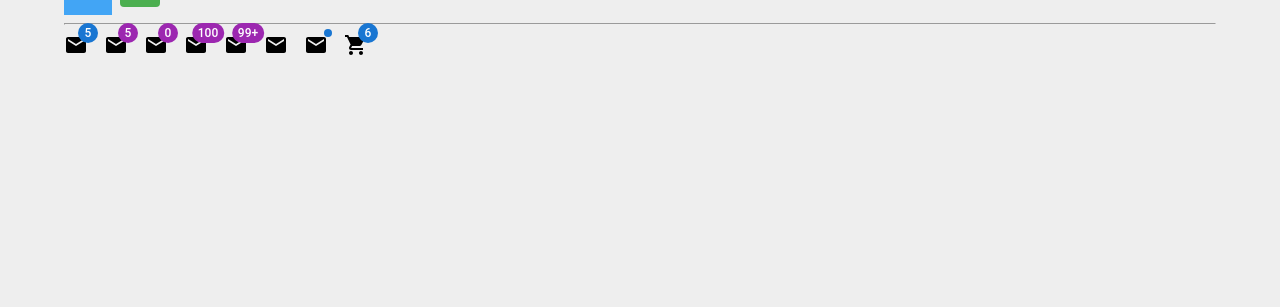
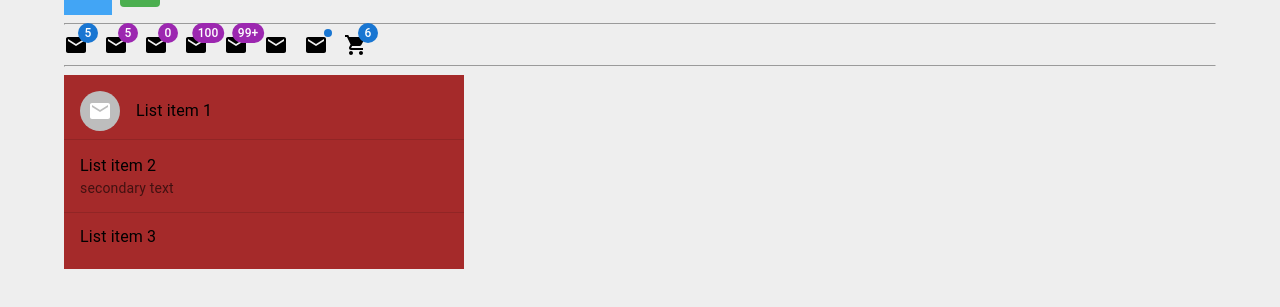
Before and after one commit to Winniequan/Learn-MUI-with-TypeScript, a React (Create React App) app: page / in a window 1280 px wide. Shown: the part 5319-5626 px from the top of the page. Before the commit the page ends 5440 px from the top, so only its background shows below. Built offline with nearby package versions, Linux system fonts and the light colour scheme.

Commit message:
Add List component

```diff
--- a/src/App.tsx
+++ b/src/App.tsx
@@ -22,6 +22,7 @@
 import { MuiBottomNavigation } from './components/MuiBottomNavigation';
 import { MuiAvatar } from './components/MuiAvatar';
 import { MuiBadge } from './components/MuiBadge';
+import { MuiList } from './components/MuiList';
 
 function App() {
   return (
@@ -70,7 +71,8 @@
       <MuiAvatar/>
       <hr />
       <MuiBadge/>
-
+     <hr/>
+     <MuiList />
     </div>
   );
 }
--- /dev/null
+++ b/src/components/MuiList.tsx
@@ -0,0 +1,42 @@
+import React from "react";
+import {
+  Box,
+  List,
+  ListItem,
+  ListItemText,
+  ListItemIcon,
+  ListItemAvatar,
+  Avatar,
+  ListItemButton,
+  Divider
+} from "@mui/material";
+import MailIcon from "@mui/icons-material/Mail";
+export const MuiList = () => {
+  return (
+    <Box sx={{ width: "400px", bgcolor: "brown" }}>
+      <List>
+        <ListItem disablePadding>
+          <ListItemButton>
+            <ListItemIcon>
+              <ListItemAvatar>
+                <Avatar>
+                  <MailIcon />
+                </Avatar>
+              </ListItemAvatar>
+            </ListItemIcon>
+            <ListItemText primary="List item 1" />
+          </ListItemButton>
+        </ListItem>
+        <Divider />
+
+        <ListItem>
+          <ListItemText primary="List item 2" secondary="secondary text" />
+        </ListItem>
+        <Divider />
+        <ListItem>
+          <ListItemText primary="List item 3" />
+        </ListItem>
+      </List>
+    </Box>
+  );
+};
```
